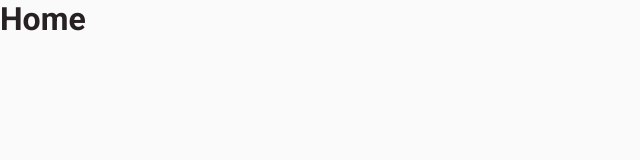
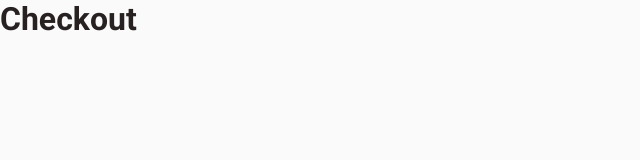
Before and after one commit to felipedev01/Coffee_Delivery, a React (Vite) app: page / in a window 1280 px wide. Shown: the top 160 px of the page, without its empty margins (0-640 px from the left). Built offline with nearby package versions, Linux system fonts and the light colour scheme.

Commit message:
testando

```diff
--- a/src/Router.tsx
+++ b/src/Router.tsx
@@ -6,7 +6,7 @@
 export function Router() {
   return (
     <Routes>
-      <Route path="/" element={<Home />}></Route>
+      <Route path="/" element={<Checkout />}></Route>
       <Route path="/Checkout" element={<Checkout />}></Route>
       <Route path="/Success" element={<Success />}></Route>
     </Routes>
```
